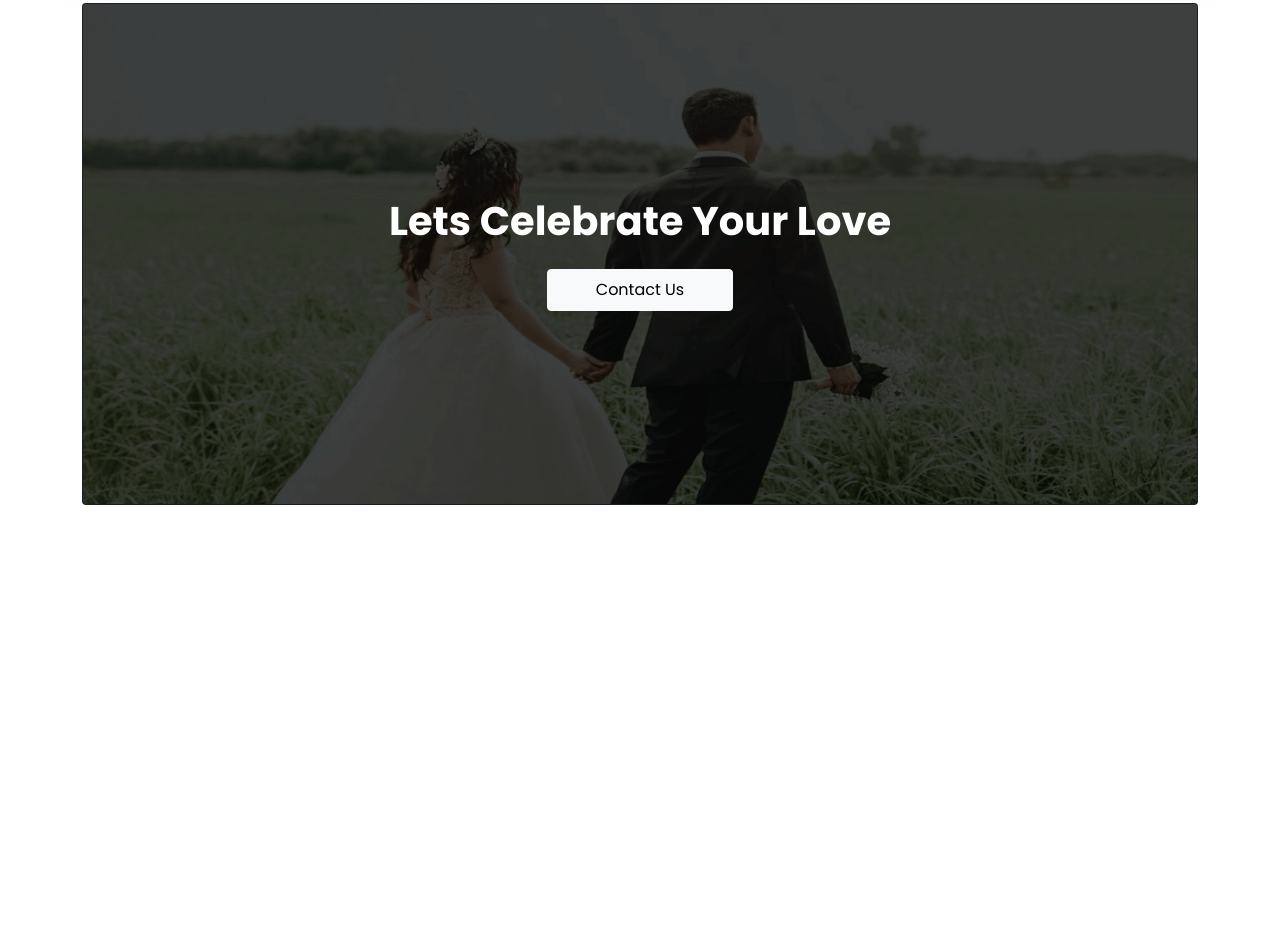
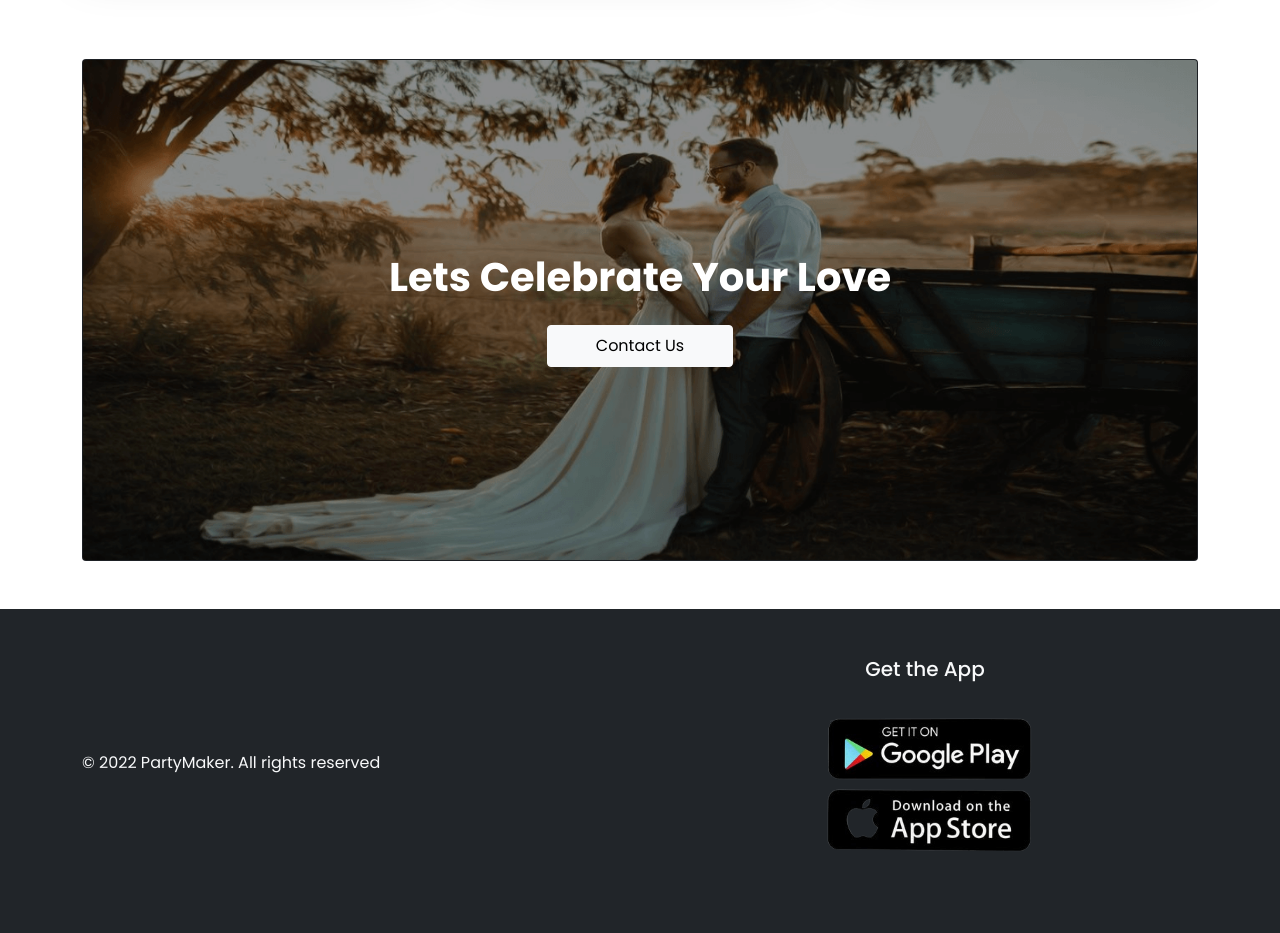
Before and after one commit to abdulalimemon/convention-center, a plain HTML site: page index.html in a window 1280 px wide. Shown: the part 3206-4139 px from the top of the page. Before the commit the page ends 3759 px from the top, so only its background shows below. Drawn offline with nearby package versions, Linux system fonts and the light colour scheme.

Commit message:
complete

```diff
--- a/index.html
+++ b/index.html
@@ -19,6 +19,8 @@
     <link href="https://fonts.googleapis.com/css2?family=Poppins:wght@300;400;500;600;700&display=swap"
         rel="stylesheet">
 
+    <!-- Favicon -->
+    <link rel="shortcut icon" href="assets/icon.png" type="image/x-icon">
     <!-- CSS File -->
     <link rel="stylesheet" href="style.css">
 </head>
@@ -407,8 +409,9 @@
         <!-- Contact Section -->
         <section>
             <div class="container">
+                <div class="py-1"></div>
                 <div class="card bg-dark text-white my-5">
-                    <img src="/assets/banner.png" class="card-img" height="500px" alt="Image">
+                    <img src="/assets/banner-4.png" class="card-img" height="500px" alt="Image">
                     <div class="card-img-overlay d-flex justify-content-center align-items-center">
                         <div>
                             <h5 class="card-title fs-1 fw-bolder text-center">Lets Celebrate Your Love</h5>
@@ -429,19 +432,23 @@
                                         <div class="modal-body text-dark">
                                             <form>
                                                 <div class="mb-3">
-                                                  <label for="exampleInputName" class="form-label">Full name</label>
-                                                  <input type="text" class="form-control" id="exampleInputName">
+                                                    <label for="exampleInputName" class="form-label">Full name</label>
+                                                    <input type="text" class="form-control" id="exampleInputName">
                                                 </div>
                                                 <div class="mb-3">
-                                                    <label for="exampleInputEmail1" class="form-label">Email address</label>
-                                                    <input type="email" class="form-control" id="exampleInputEmail1" aria-describedby="emailHelp">
-                                                    <div id="emailHelp" class="form-text">We'll never share your email with anyone else.</div>
-                                                  </div>
+                                                    <label for="exampleInputEmail1" class="form-label">Email
+                                                        address</label>
+                                                    <input type="email" class="form-control" id="exampleInputEmail1"
+                                                        aria-describedby="emailHelp">
+                                                    <div id="emailHelp" class="form-text">We'll never share your email
+                                                        with anyone else.</div>
+                                                </div>
                                                 <div class="mb-3">
-                                                  <label for="exampleInputmessage" class="form-label">Message</label>
-                                                  <input type="textarera" class="form-control" id="exampleInputmessage" style="height: 100px">
+                                                    <label for="exampleInputmessage" class="form-label">Message</label>
+                                                    <input type="textarera" class="form-control"
+                                                        id="exampleInputmessage" style="height: 100px">
                                                 </div>
-                                              </form>
+                                            </form>
                                         </div>
                                         <div class="modal-footer">
                                             <button type="button" class="btn btn-secondary"
@@ -461,7 +468,19 @@
     <!-- End Main Section -->
     <!-- Footer Section -->
     <footer>
-
+        <section class="bg-dark text-light">
+            <div class="container">
+                <div class="row row-cols-1 row-cols-md-2 row-cols-lg-2 justify-content-between align-items-center">
+                    <div class="col py-5 text-center text-lg-start">
+                      <p> &copy; 2022 PartyMaker. All rights reserved</p>
+                    </div>
+                    <div class="col py-5 text-center">
+                     <h4 class="fs-5">Get the App</h4>
+                     <img src="/assets/app-store.png" class="img-fluid w-50" alt="Image">
+                    </div>
+                  </div>
+            </div>
+        </section>
     </footer>
     <!-- End Footer Section -->
     <!-- Bootstrap JS CDN -->
```
Also changed, not shown: assets/app-store.png (added), assets/banner-4.png (added), assets/icon.png (added).
